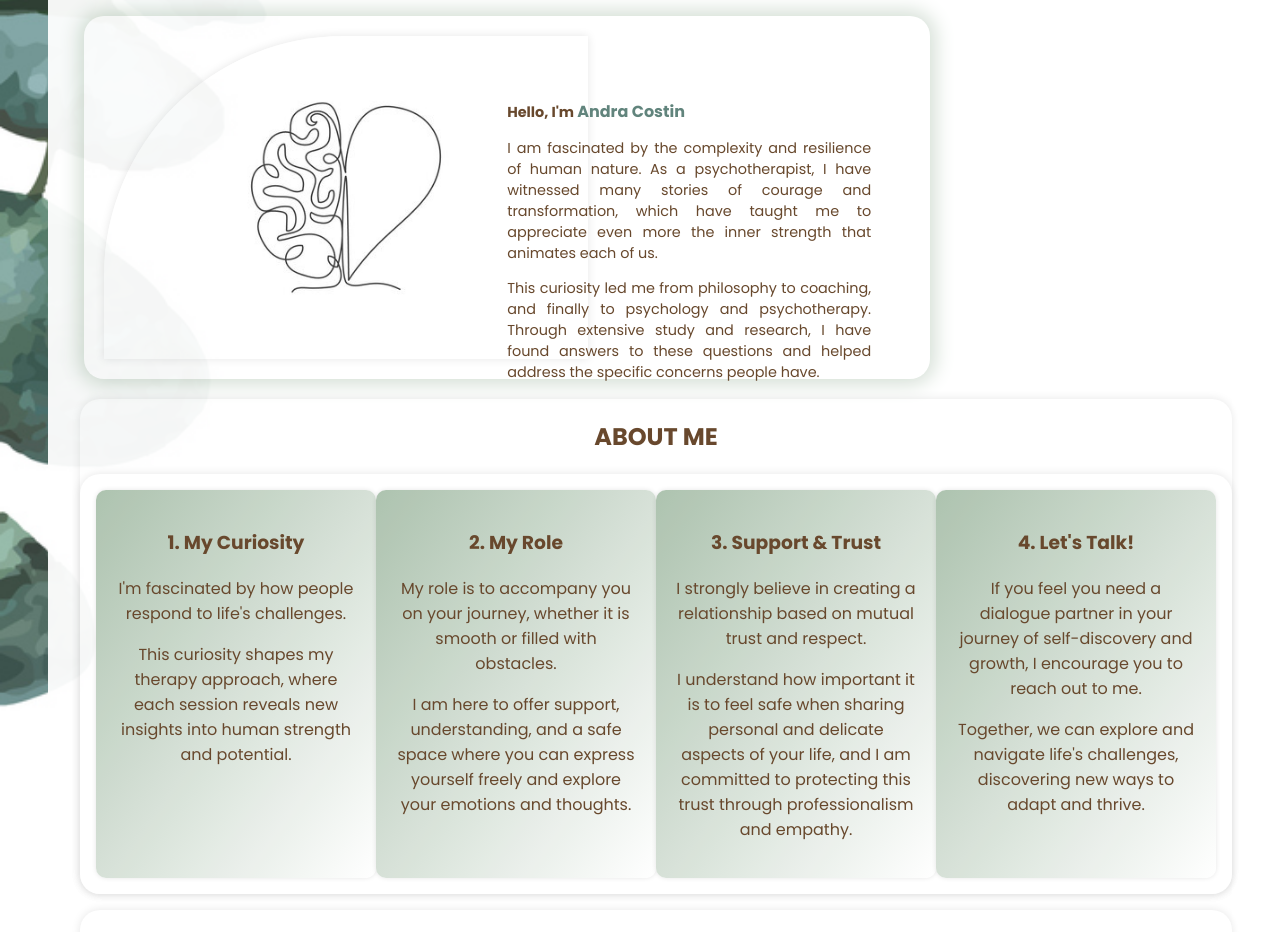
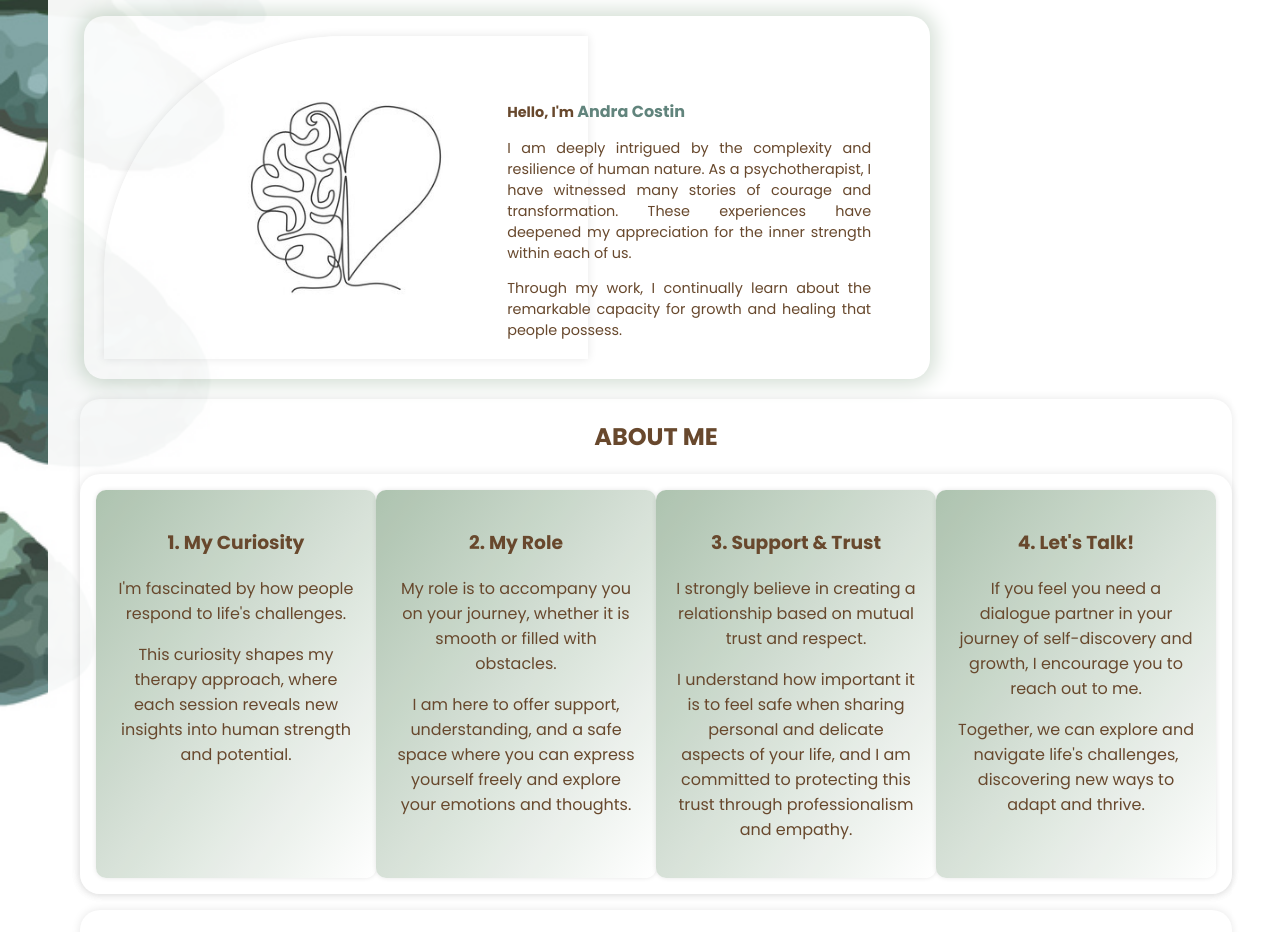
Before and after one commit to Miana-Neagos/Therapy-Office, a React (Vite) app: page /about-us in a window 1280 px wide. Shown: the part 1300-2232 px from the top of the page. Built offline with nearby package versions, Linux system fonts and the light colour scheme; data requests are answered from the project's data file.

Commit message:
Text modification for About Us component

```diff
--- a/src/components/about-us/AboutUs.jsx
+++ b/src/components/about-us/AboutUs.jsx
@@ -115,16 +115,14 @@ function AboutUs() {
               Hello, I&apos;m <span className="name">Andra Costin</span>
             </h1>
             <p>
-              I am fascinated by the complexity and resilience of human nature.
-              As a psychotherapist, I have witnessed many stories of courage and
-              transformation, which have taught me to appreciate even more the
-              inner strength that animates each of us.
+              I am deeply intrigued by the complexity and resilience of human
+              nature. As a psychotherapist, I have witnessed many stories of
+              courage and transformation. These experiences have deepened my
+              appreciation for the inner strength within each of us.
             </p>
             <p>
-              This curiosity led me from philosophy to coaching, and finally to
-              psychology and psychotherapy. Through extensive study and
-              research, I have found answers to these questions and helped
-              address the specific concerns people have.
+              Through my work, I continually learn about the remarkable capacity
+              for growth and healing that people possess.
             </p>
           </div>
         </div>
@@ -172,9 +170,13 @@ function AboutUs() {
             <div className="tool">
               <h3>4. Let&apos;s Talk!</h3>
               <p>
-              If you feel you need a dialogue partner in your journey of self-discovery and growth, I encourage you to reach out to me.
+                If you feel you need a dialogue partner in your journey of
+                self-discovery and growth, I encourage you to reach out to me.
               </p>
-              <p>Together, we can explore and navigate life&apos;s challenges, discovering new ways to adapt and thrive.</p>
+              <p>
+                Together, we can explore and navigate life&apos;s challenges,
+                discovering new ways to adapt and thrive.
+              </p>
             </div>
           </div>
         </div>
```
